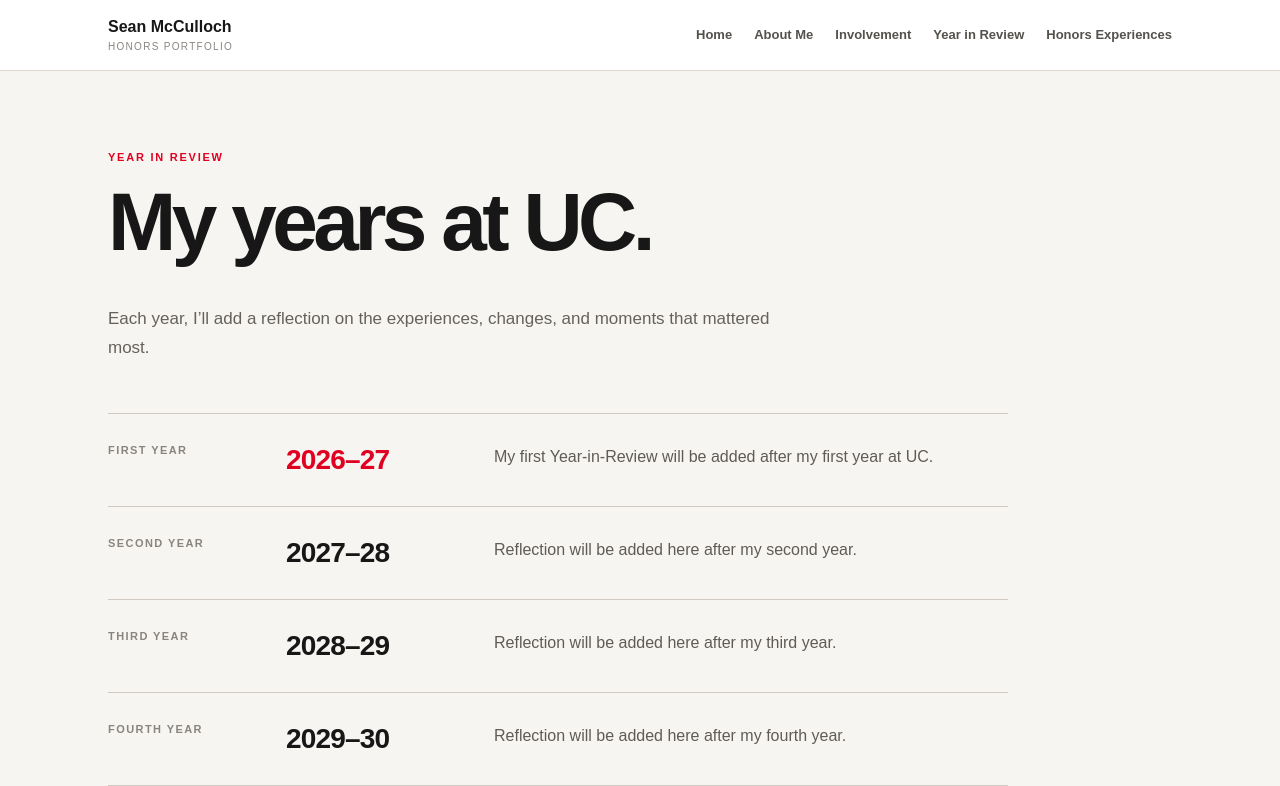
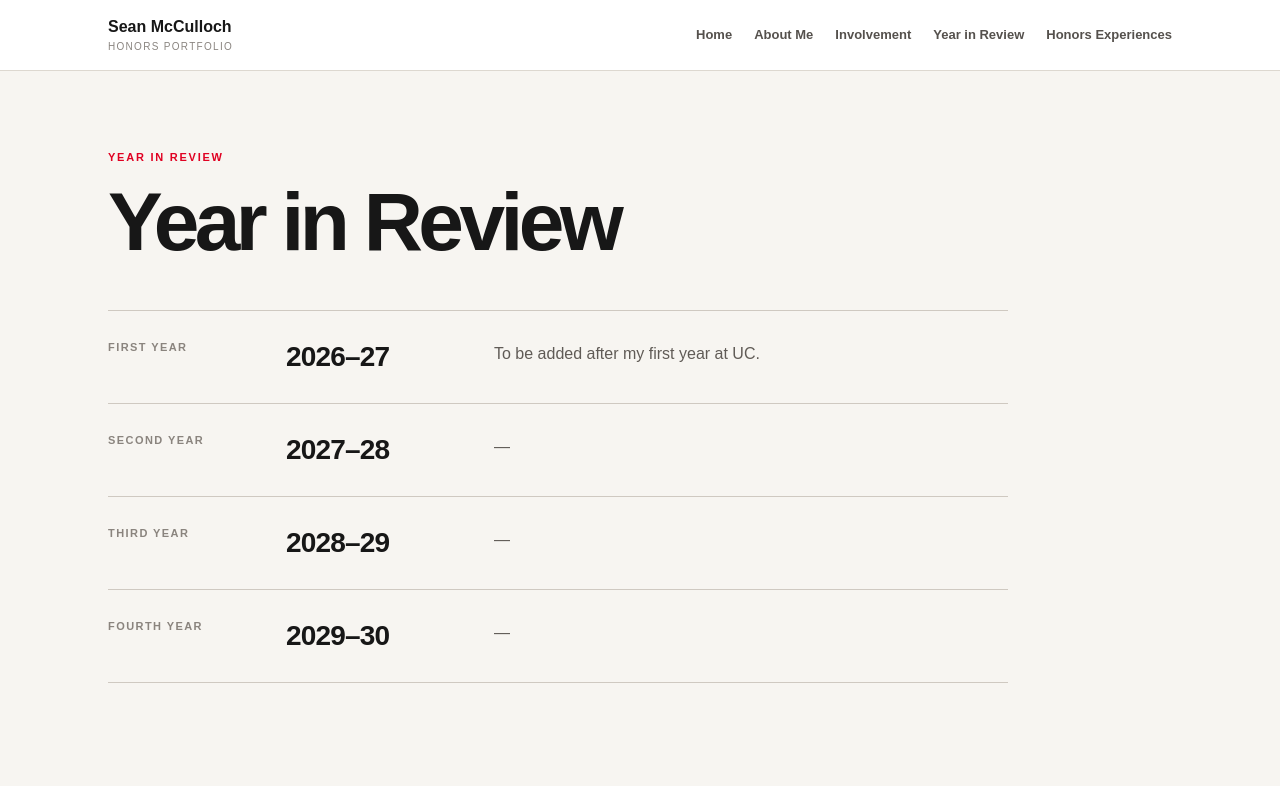
Before and after one commit to SeanSpon/seans-honors-portfolio, a Next.js app: page /year-in-review in a window 1280 px wide. Shown: the top 786 px of the page. Built offline with nearby package versions, Linux system fonts and the light colour scheme.

Commit message:
Make Year in Review a simple skeleton

```diff
--- a/app/year-in-review/page.js
+++ b/app/year-in-review/page.js
@@ -1,23 +1,22 @@
 import Nav from '../components/Nav';
 
 const years = [
-  ['2026–27', 'First Year', 'My first Year-in-Review will be added after my first year at UC.'],
-  ['2027–28', 'Second Year', 'Reflection will be added here after my second year.'],
-  ['2028–29', 'Third Year', 'Reflection will be added here after my third year.'],
-  ['2029–30', 'Fourth Year', 'Reflection will be added here after my fourth year.']
+  ['2026–27', 'First Year', 'To be added after my first year at UC.'],
+  ['2027–28', 'Second Year', '—'],
+  ['2028–29', 'Third Year', '—'],
+  ['2029–30', 'Fourth Year', '—']
 ];
 
 export default function YearInReviewPage() {
   return (
     <main>
       <Nav />
-      <section className="contentPage pageWrap">
+      <section className="contentPage pageWrap narrowPage">
         <p className="eyebrow">YEAR IN REVIEW</p>
-        <h1 className="pageTitle">My years at UC.</h1>
-        <p className="pageIntro">Each year, I’ll add a reflection on the experiences, changes, and moments that mattered most.</p>
+        <h1 className="pageTitle">Year in Review</h1>
         <div className="yearList">
-          {years.map(([year, label, text], index) => (
-            <article className={index === 0 ? 'currentYear' : ''} key={year}>
+          {years.map(([year, label, text]) => (
+            <article key={year}>
               <span>{label}</span>
               <h2>{year}</h2>
               <p>{text}</p>
```
